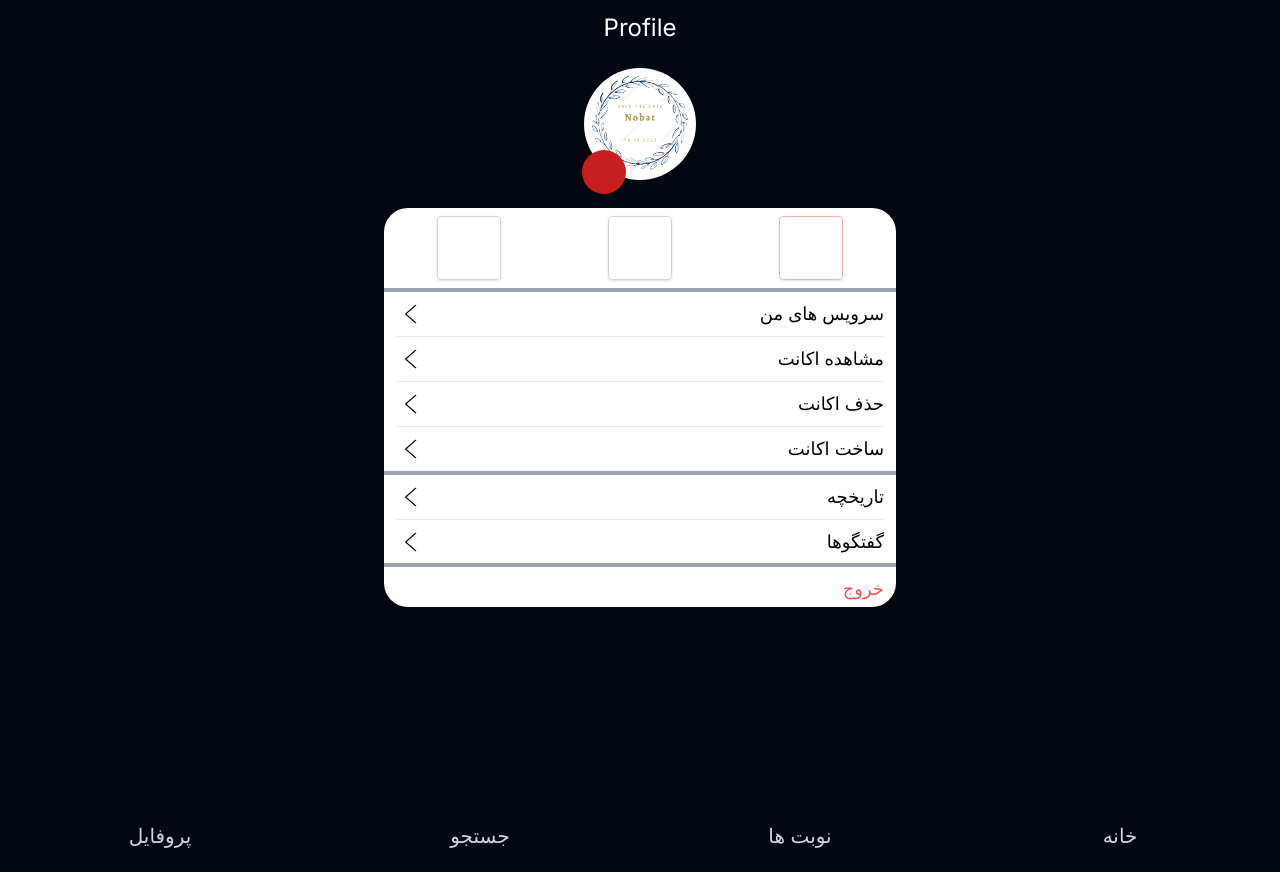
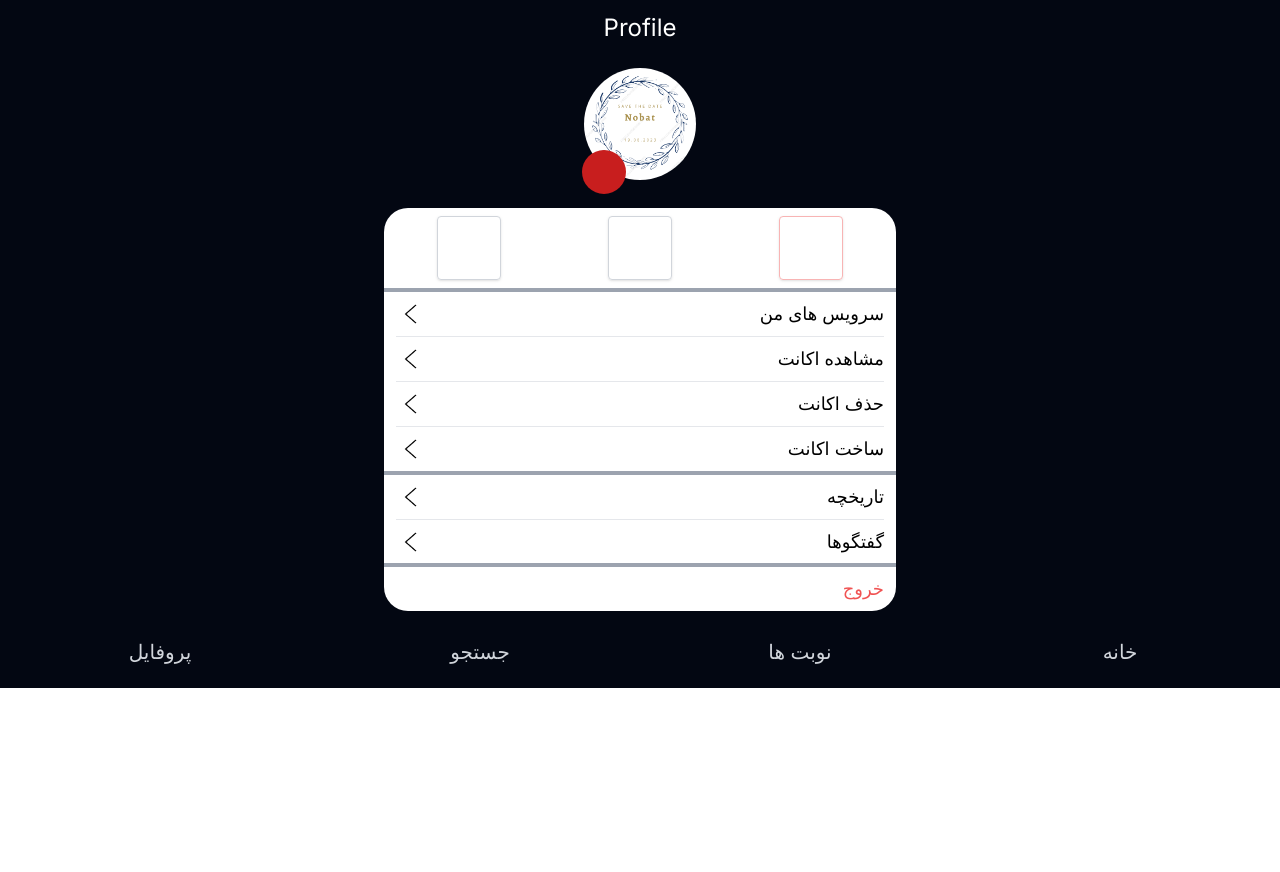
Before and after one commit to mohammad0x/nobat-frontend, a Next.js app: page /profile in a window 1280 px wide. After the commit the page ends 800 px from the top, so only its background shows below. Built offline with nearby package versions, Linux system fonts and the light colour scheme.

Commit message:
edit profile

```diff
--- a/app/globals.css
+++ b/app/globals.css
@@ -52,8 +52,12 @@
   height: 20rem;
 }
 
+.h-100 {
+  height: 38.5rem;
+}
+
 @media (min-width: 1440px) {
   .h-100 {
-    height: 40.1rem;
+    height: 40.1rem !important;
   }
 }
--- a/app/profile/page.js
+++ b/app/profile/page.js
@@ -24,7 +24,7 @@ export default function Profile() {
 
 function ProfileTop() {
     return (
-        <section className='bg-gray-950 flex flex-col items-center w-full h-screen h-100'>
+        <section className='bg-gray-950 flex flex-col items-center w-full h-100'>
             <h1 className='text-white mt-3 text-2xl'>Profile</h1>
             <div className='w-72 h-40 flex mt-6 flex-col items-center'>
                 <div className='relative'>
@@ -39,7 +39,7 @@ function ProfileTop() {
 function ProfileBottom() {
     return (
         <section className='flex justify-center'>
-            <div className='bg-white rounded-t-3xl lg:rounded-3xl absolute top-52 w-full md:w-2/5 pb-6 md:pb-0'>
+            <div className='bg-white rounded-t-3xl md:rounded-3xl absolute top-52 w-full md:w-2/5 pb-6 md:pb-1'>
                 <div className='w-full h-20 flex justify-around items-center'>
                     <a href='#' className='w-16 h-16 shadow border border-red-300 text-red-600 hover:bg-red-500 hover:text-white hover:border-white duration-500 rounded flex items-center justify-around'>
 
```
